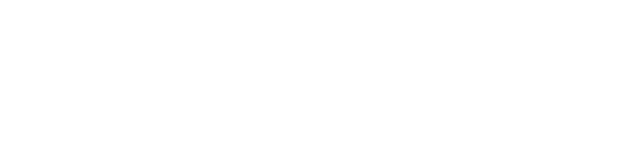
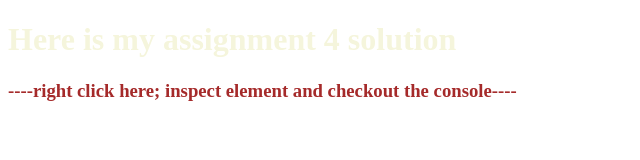
Before and after one commit to Sanjusagar99/Sanjusagar99.github.io, a plain HTML site: page assignment4/index.html in a window 1280 px wide. Shown: the whole page, without its empty margins (0-640 px from the left). Drawn offline with Linux system fonts and the light colour scheme.

Commit message:
Update index.html

```diff
--- a/assignment4/index.html
+++ b/assignment4/index.html
@@ -4,6 +4,9 @@
       <title></title>
 </head>
 <body>
+<h1 style="color: beige;"> Here is my assignment 4 solution</h1>
+
+<h3 style="color: brown;"> ----right click here; inspect element and checkout the console----</h3>
 <script src="script.js">
 
 </script>
```
